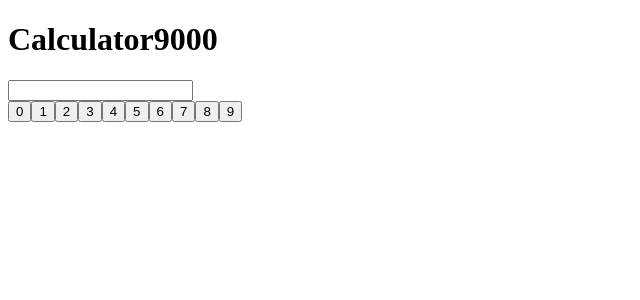
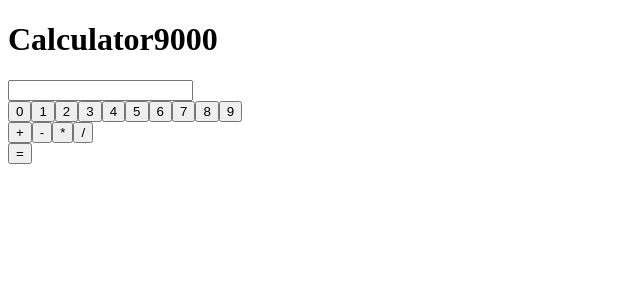
Before and after one commit to thomas-spinec/Calculator-9000, a React (Vite) app: page / in a window 1280 px wide. Shown: the top 300 px of the page, without its empty margins (0-640 px from the left). Built offline with nearby package versions, Linux system fonts and the light colour scheme.

Commit message:
job02 fait tous les components réunis dans un seul

```diff
--- a/src/App.jsx
+++ b/src/App.jsx
@@ -1,20 +1,12 @@
-import BeautifulScreen from "./BeautifulScreen.jsx";
-import NumberButton from "./NumberButton.jsx";
+import Calculator from "./Calculator.jsx";
 
 export default function App() {
-    const numbers = [0, 1, 2, 3, 4, 5, 6, 7, 8, 9];
-    const listButton = numbers.map((number, id) => {
-        return <NumberButton value={number} key={id}/>
-    });
     return (
         <>
             <div>
                 <h1>Calculator9000</h1>
             </div>
-            <BeautifulScreen/>
-            <div className={"numbers"}>
-                {listButton}
-            </div>
+            <Calculator/>
         </>
 
     );
--- /dev/null
+++ b/src/Button.jsx
@@ -0,0 +1,5 @@
+export default function Button({value}) {
+    return (
+        <button>{value}</button>
+    );
+}
--- /dev/null
+++ b/src/Calculator.jsx
@@ -0,0 +1,17 @@
+import BeautifulScreen from "./BeautifulScreen.jsx";
+import NumberButton from "./NumberButton.jsx";
+import OperatorButton from "./OperatorButton.jsx";
+import EqualButton from "./EqualButton.jsx";
+
+export default function Calculator() {
+    return (
+        <>
+            <div className={"calculator"}>
+                <BeautifulScreen/>
+                <NumberButton/>
+                <OperatorButton/>
+                <EqualButton/>
+            </div>
+        </>
+    );
+}
--- /dev/null
+++ b/src/EqualButton.jsx
@@ -0,0 +1,7 @@
+export default function EqualButton() {
+    return (
+        <div className={"equal"}>
+            <button key={"="}>=</button>
+        </div>
+    );
+}
--- a/src/NumberButton.jsx
+++ b/src/NumberButton.jsx
@@ -1,5 +1,13 @@
-export default function NumberButton({value}) {
+import Button from "./Button.jsx";
+
+export default function NumberButton() {
+    const numbers = [0, 1, 2, 3, 4, 5, 6, 7, 8, 9];
+    const listButton = numbers.map((number, id) => {
+        return <Button value={number} key={id}/>
+    });
     return (
-        <button>{value}</button>
+        <div className={"numbers"}>
+            {listButton}
+        </div>
     );
 }
--- /dev/null
+++ b/src/OperatorButton.jsx
@@ -0,0 +1,13 @@
+import Button from "./Button.jsx";
+
+export default function OperatorButton() {
+    const operators = ["+", "-", "*", "/"];
+    const listOperator = operators.map((operator, id) => {
+        return <Button value={operator} key={id}/>
+    });
+    return (
+        <div className={"operators"}>
+            {listOperator}
+        </div>
+    );
+}
```
